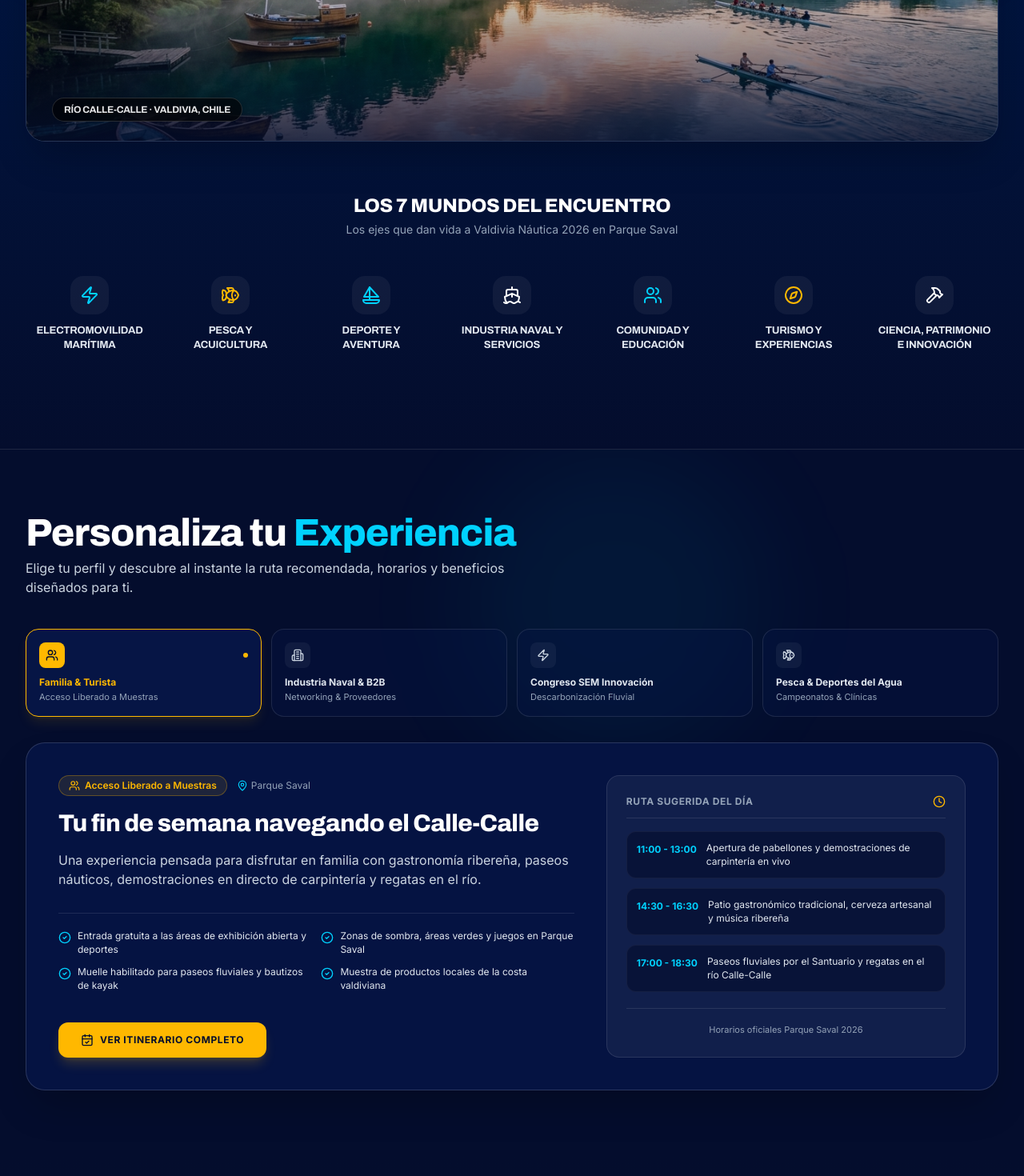
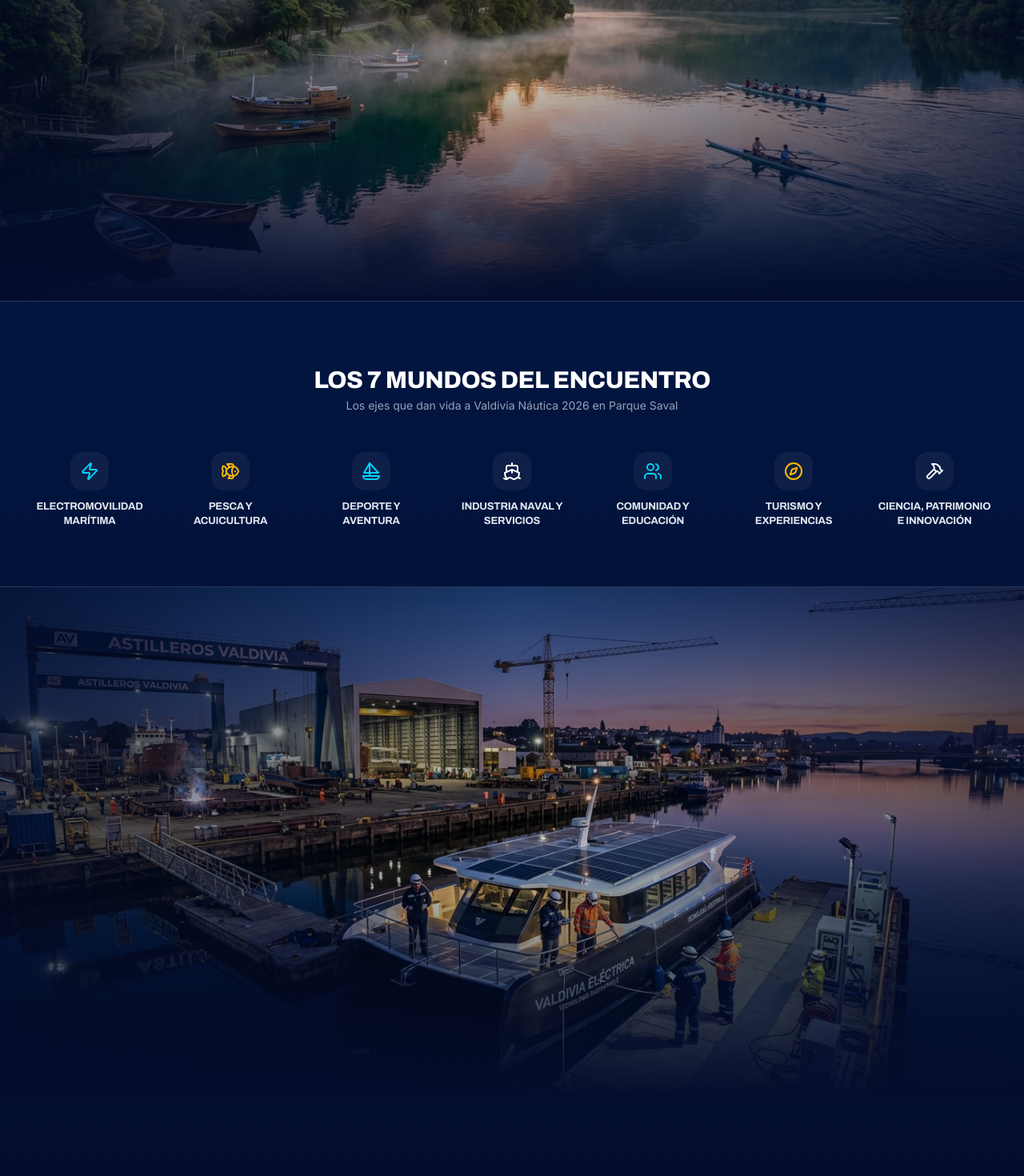
Before and after one commit to erikogodoy/web-valdivia-nautica-2026, a Next.js app: page / in a window 1280 px wide. Shown: the part 1920-3390 px from the top of the page at 80% size. Built offline with nearby package versions, Linux system fonts and the light colour scheme.

Commit message:
feat: add true full-bleed edge-to-edge (100vw) event photographs across the homepage

```diff
--- a/src/components/ui/EventTimeline.tsx
+++ b/src/components/ui/EventTimeline.tsx
@@ -186,7 +186,30 @@ export default function EventTimeline({ onOpenModal }: EventTimelineProps) {
   });
 
   return (
-    <section id="programa" className="py-20 bg-gradient-to-b from-poster-midnight via-[#00122e] to-poster-midnight text-white relative overflow-hidden border-t border-white/10">
+    <section id="programa" className="pt-0 pb-20 bg-gradient-to-b from-poster-midnight via-[#00122e] to-poster-midnight text-white relative overflow-hidden border-t border-white/10">
+
+      {/* TRUE FULL-WIDTH EDGE-TO-EDGE PHOTOGRAPHY 3: Regatas & Deportes en el Río Calle-Calle */}
+      <motion.div
+        initial={{ opacity: 0 }}
+        whileInView={{ opacity: 1 }}
+        viewport={{ once: true }}
+        transition={{ duration: 0.8 }}
+        className="w-full h-[360px] sm:h-[460px] md:h-[540px] lg:h-[600px] relative overflow-hidden mb-16 border-b border-white/15"
+      >
+        <img
+          src="/images/valdivia-regata-remo.jpg"
+          alt="Regata de remo y deportes náuticos en el río Calle-Calle"
+          className="w-full h-full object-cover filter brightness-95"
+        />
+        <div className="absolute inset-0 bg-gradient-to-t from-poster-midnight via-transparent to-poster-midnight/40 pointer-events-none" />
+        <div className="absolute inset-0 bg-gradient-to-r from-poster-midnight/60 via-transparent to-poster-midnight/60 pointer-events-none" />
+
+        <div className="max-w-7xl mx-auto px-4 sm:px-6 lg:px-8 h-full flex items-end pb-8 relative z-10">
+          <span className="text-xs sm:text-sm font-archivo font-bold uppercase tracking-widest text-white/95 bg-black/60 backdrop-blur-md px-4 py-2 rounded-full border border-white/20 shadow-xl">
+            Regatas Históricas · Remo & Deportes Náuticos en Vivo
+          </span>
+        </div>
+      </motion.div>
 
       {/* Background Decor */}
       <div className="absolute top-1/2 left-10 w-96 h-96 bg-poster-gold/5 rounded-full blur-3xl pointer-events-none" />
--- a/src/components/ui/ImpactManifesto.tsx
+++ b/src/components/ui/ImpactManifesto.tsx
@@ -92,12 +92,13 @@ export default function ImpactManifesto() {
   return (
     <section id="manifiesto" className="relative py-20 sm:py-28 bg-gradient-to-b from-poster-midnight via-[#001744] to-poster-midnight text-white overflow-hidden border-y border-white/10">
       {/* Subtle Background Glows */}
-      <div className="absolute top-1/2 left-0 -translate-y-1/2 w-96 h-96 bg-poster-cyan/10 rounded-full blur-3xl pointer-events-none" />
-      <div className="absolute top-1/2 right-0 -translate-y-1/2 w-96 h-96 bg-poster-gold/10 rounded-full blur-3xl pointer-events-none" />
+      <div className="absolute top-1/3 left-0 -translate-y-1/2 w-96 h-96 bg-poster-cyan/10 rounded-full blur-3xl pointer-events-none" />
+      <div className="absolute top-1/3 right-0 -translate-y-1/2 w-96 h-96 bg-poster-gold/10 rounded-full blur-3xl pointer-events-none" />
 
+      {/* 1. TOP CONTAINER: Headline + Paragraph + Metrics */}
       <div className="max-w-7xl mx-auto px-4 sm:px-6 lg:px-8 relative z-10">
 
-        {/* Headline & Narrative Statement Stacked */}
+        {/* Headline & Narrative Statement */}
         <div className="max-w-5xl mb-16">
           <motion.h2
             initial={{ opacity: 0, y: 20 }}
@@ -124,7 +125,7 @@ export default function ImpactManifesto() {
         </div>
 
         {/* 3 Main Metrics Cards */}
-        <div className="grid grid-cols-1 md:grid-cols-3 gap-5 mb-20">
+        <div className="grid grid-cols-1 md:grid-cols-3 gap-5 mb-14">
           {STATS.map((stat, i) => {
             const Icon = stat.icon;
             return (
@@ -156,32 +157,37 @@ export default function ImpactManifesto() {
           })}
         </div>
 
-        {/* Full-Width Panoramic Photography Banner */}
+      </div>
+
+      {/* 2. TRUE FULL-WIDTH EDGE-TO-EDGE PHOTOGRAPHY 1: Río Calle-Calle (100vw Bleed) */}
       <motion.div
-          initial={{ opacity: 0, scale: 0.98 }}
-          whileInView={{ opacity: 1, scale: 1 }}
+        initial={{ opacity: 0 }}
+        whileInView={{ opacity: 1 }}
         viewport={{ once: true }}
-          transition={{ duration: 0.6 }}
-          className="w-full h-64 sm:h-80 md:h-[400px] lg:h-[440px] rounded-3xl overflow-hidden relative mb-16 shadow-2xl border border-white/15 group"
+        transition={{ duration: 0.8 }}
+        className="w-full h-[380px] sm:h-[480px] md:h-[580px] lg:h-[640px] relative overflow-hidden my-14 sm:my-20 border-y border-white/15"
       >
         <img
           src="/images/valdivia-calle-calle-rio.jpg"
-            alt="Río Calle-Calle al amanecer con embarcaciones y remeros en Valdivia"
-            className="w-full h-full object-cover group-hover:scale-105 transition-transform duration-700 filter brightness-95"
+          alt="Río Calle-Calle al amanecer en Valdivia"
+          className="w-full h-full object-cover filter brightness-95"
         />
-          <div className="absolute inset-0 bg-gradient-to-t from-poster-midnight/80 via-transparent to-black/20 pointer-events-none" />
+        {/* Subtle cinematic gradient overlays */}
+        <div className="absolute inset-0 bg-gradient-to-t from-poster-midnight via-transparent to-poster-midnight/40 pointer-events-none" />
+        <div className="absolute inset-0 bg-gradient-to-r from-poster-midnight/60 via-transparent to-poster-midnight/60 pointer-events-none" />
 
-          <div className="absolute bottom-5 left-6 sm:bottom-6 sm:left-8 flex items-center gap-2">
-            <span className="text-[11px] sm:text-xs font-archivo font-bold uppercase tracking-widest text-white/90 bg-black/60 backdrop-blur-md px-3.5 py-1.5 rounded-full border border-white/15">
-              Río Calle-Calle · Valdivia, Chile
+        {/* Clean cinematic corner badge */}
+        <div className="max-w-7xl mx-auto px-4 sm:px-6 lg:px-8 h-full flex items-end pb-8 relative z-10">
+          <span className="text-xs sm:text-sm font-archivo font-bold uppercase tracking-widest text-white/95 bg-black/60 backdrop-blur-md px-4 py-2 rounded-full border border-white/20 shadow-xl">
+            Río Calle-Calle · Sede Fluvial Oficial
           </span>
         </div>
       </motion.div>
 
-        {/* The 7 Official Worlds in a Clean Frameless Line with Icons on Top */}
-        <div>
+      {/* 3. MIDDLE CONTAINER: The 7 Official Worlds */}
+      <div className="max-w-7xl mx-auto px-4 sm:px-6 lg:px-8 relative z-10">
         <div className="text-center mb-10">
-            <h3 className="text-xl sm:text-2xl font-archivo font-extrabold text-white uppercase tracking-wider">
+          <h3 className="text-2xl sm:text-3xl font-archivo font-extrabold text-white uppercase tracking-wider">
             Los 7 Mundos del Encuentro
           </h3>
           <p className="text-xs sm:text-sm text-slate-400 font-sans mt-1">
@@ -189,7 +195,7 @@ export default function ImpactManifesto() {
           </p>
         </div>
 
-          <div className="grid grid-cols-2 sm:grid-cols-4 lg:grid-cols-7 gap-6 sm:gap-4 items-start">
+        <div className="grid grid-cols-2 sm:grid-cols-4 lg:grid-cols-7 gap-6 sm:gap-4 items-start mb-6">
           {MUNDOS_7.map((mundo, idx) => {
             const Icon = mundo.icon;
             return (
@@ -198,12 +204,10 @@ export default function ImpactManifesto() {
                 href={mundo.href}
                 className="group flex flex-col items-center text-center p-2 transition-transform duration-200 hover:-translate-y-1"
               >
-                  {/* Clean Icon with Glow on Hover (No Heavy Box Frame) */}
                 <div className="w-12 h-12 mb-3 flex items-center justify-center rounded-2xl bg-white/5 group-hover:bg-poster-cyan/15 transition-all duration-200">
                   <Icon className={`w-6 h-6 ${mundo.color} group-hover:scale-110 transition-transform`} />
                 </div>
 
-                  {/* Clean Title Below */}
                 <span className="text-xs sm:text-[13px] font-archivo font-bold uppercase tracking-wide text-slate-200 group-hover:text-poster-cyan transition-colors leading-snug">
                   {mundo.name}
                 </span>
@@ -213,7 +217,31 @@ export default function ImpactManifesto() {
         </div>
       </div>
 
+      {/* 4. TRUE FULL-WIDTH EDGE-TO-EDGE PHOTOGRAPHY 2: Astilleros e Innovación SEM (100vw Bleed) */}
+      <motion.div
+        initial={{ opacity: 0 }}
+        whileInView={{ opacity: 1 }}
+        viewport={{ once: true }}
+        transition={{ duration: 0.8 }}
+        className="w-full h-[380px] sm:h-[480px] md:h-[580px] lg:h-[640px] relative overflow-hidden mt-16 border-t border-white/15"
+      >
+        <img
+          src="/images/valdivia-astillero-catamaran.jpg"
+          alt="Astillero y catamarán eléctrico solar en Valdivia"
+          className="w-full h-full object-cover filter brightness-95"
+        />
+        {/* Subtle cinematic gradient overlays */}
+        <div className="absolute inset-0 bg-gradient-to-t from-poster-midnight via-transparent to-poster-midnight/50 pointer-events-none" />
+        <div className="absolute inset-0 bg-gradient-to-r from-poster-midnight/60 via-transparent to-poster-midnight/60 pointer-events-none" />
+
+        {/* Clean cinematic corner badge */}
+        <div className="max-w-7xl mx-auto px-4 sm:px-6 lg:px-8 h-full flex items-end pb-8 relative z-10">
+          <span className="text-xs sm:text-sm font-archivo font-bold uppercase tracking-widest text-white/95 bg-black/60 backdrop-blur-md px-4 py-2 rounded-full border border-white/20 shadow-xl">
+            Vanguardia Naval & Electromovilidad Marítima (SEM)
+          </span>
         </div>
+      </motion.div>
+
     </section>
   );
 }
```
Also changed, not shown: public/images/valdivia-astillero-catamaran.jpg (added), public/images/valdivia-regata-remo.jpg (added). Lines whose indentation alone changed are shown as unchanged.
